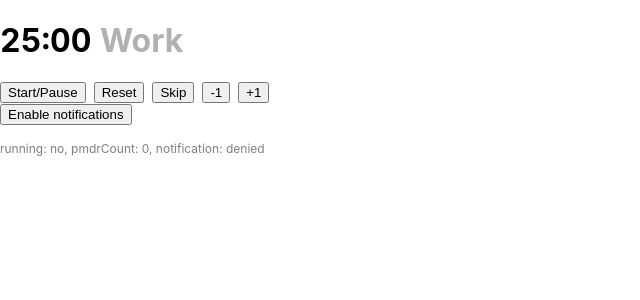
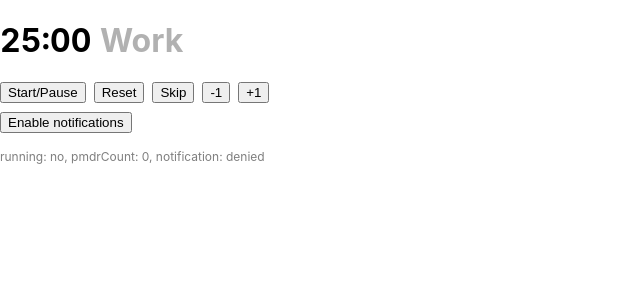
Before and after one commit to jamesjlyons/pomodo, a Next.js app: page / in a window 1280 px wide. Shown: the top 300 px of the page, without its empty margins (0-640 px from the left). Built offline with nearby package versions, Linux system fonts and the light colour scheme.

Commit message:
spacing fix

```diff
--- a/app/Pomodoro.tsx
+++ b/app/Pomodoro.tsx
@@ -213,7 +213,7 @@ export default function Pomodoro() {
         </button>
         <button onClick={handleAdd}>+1</button>
       </div>
-      <div className="controls2">
+      <div className="controls2" style={{ marginTop: 8 }}>
         {notifPerm !== 'granted' && (
           <button onClick={handleNotifPermissions}>Enable notifications</button>
         )}
```
